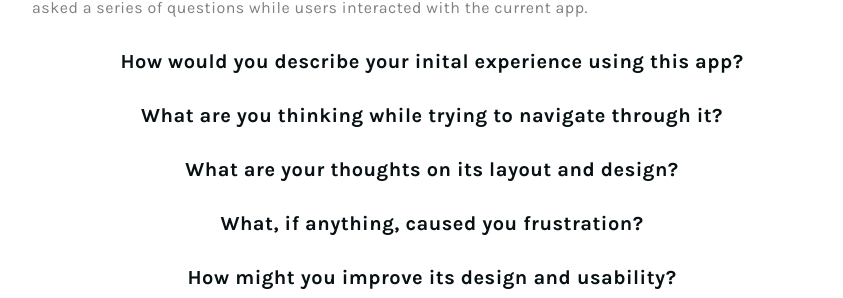
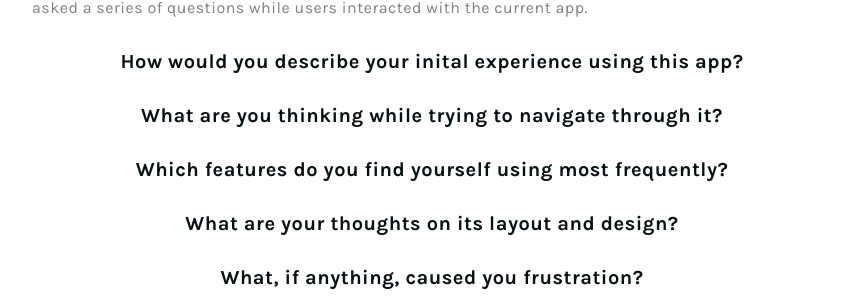
Before and after one commit to mircwong/mando, a plain HTML site: page wf.html in a window 1280 px wide. Shown: the part 1457-1755 px from the top of the page, without its empty margins (208-1051 px from the left). Drawn offline with Linux system fonts and the light colour scheme; a web font is replaced by a local one.

Commit message:
Update wf.html

```diff
--- a/wf.html
+++ b/wf.html
@@ -106,6 +106,10 @@
 
 			<div class="question-title">
 				What are you thinking while trying to navigate through it?
+			</div>
+
+			<div class="question-title">
+				Which features do you find yourself using most frequently?
 			</div>
 
 			<div class="question-title">
```
